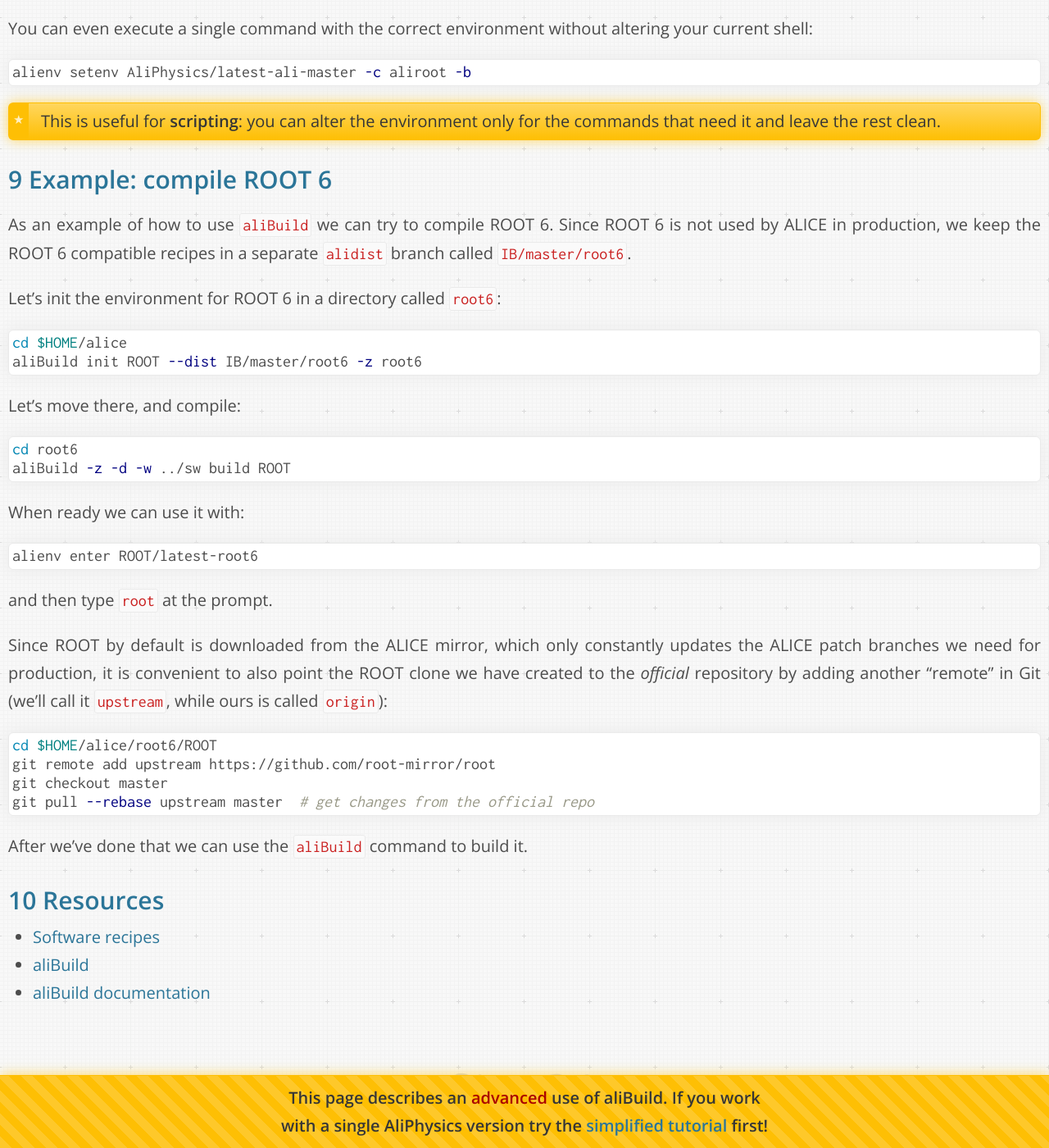
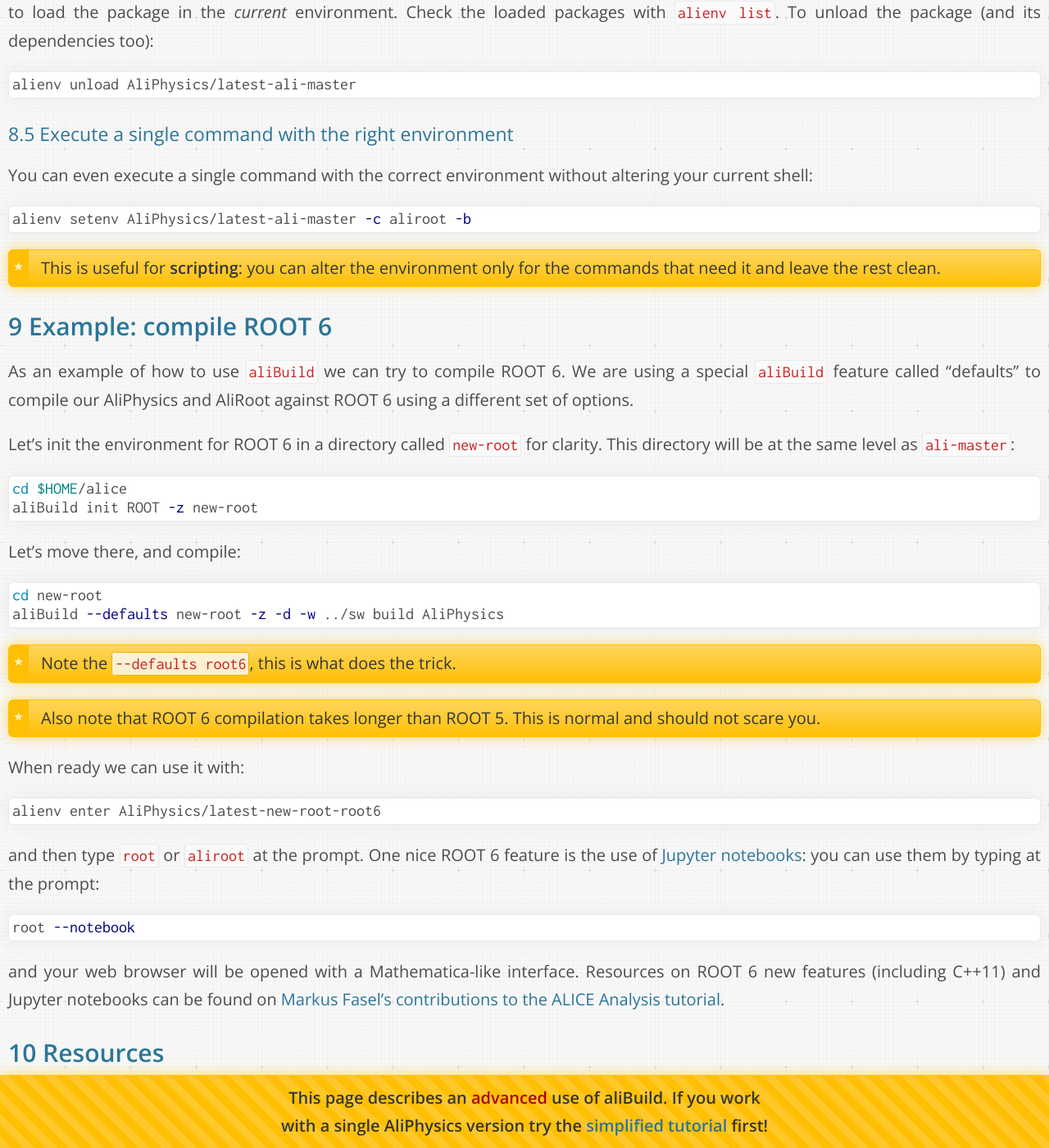
Before and after one commit to dberzano/dberzano.github.io, a Jekyll site: the page built from alice/alibuild/index.md, in a window 1280 px wide and 1400 px high, scrolled down 18539 px. Shown: the whole window at 82% size. Built offline with Jekyll 4.4.1, drawn with Linux system fonts in a browser that asks for light colours; some of the changed text lies outside the part shown.

Commit message:
Update aliBuild tutorial to ROOT 6 and 1.4 (#12)

````diff
--- a/alice/alibuild/index.md
+++ b/alice/alibuild/index.md
@@ -88,8 +88,15 @@
 aliBuild init AliRoot,AliPhysics -z ali-master
 cd ali-master
 aliBuild -z -w ../sw -d build AliPhysics
-alienv enter AliPhysics/latest-ali-master
+alienv enter AliPhysics/latest-ali-master-release
 ```
+
+Note that there will always be an `AliPhysics/latest-ali-master-release`
+corresponding to your just compiled AliPhysics version with the correct
+dependencies:
+
+* `ali-master` it's the arbitrary name you have provided with `-z` to `aliBuild`
+* `release` means you are using no special compilation flag (see later on)
 
 These lines should be sufficient to download all the software from scratch,
 build it for your system and enter an environment for using it.
@@ -829,47 +837,47 @@
 Example: compile ROOT 6
 -----------------------
 
-As an example of how to use `aliBuild` we can try to compile ROOT 6. Since
-ROOT 6 is not used by ALICE in production, we keep the ROOT 6 compatible recipes
-in a separate `alidist` branch called `IB/master/root6`.
+As an example of how to use `aliBuild` we can try to compile ROOT 6. We are
+using a special `aliBuild` feature called "defaults" to compile our AliPhysics
+and AliRoot against ROOT 6 using a different set of options.
 
-Let's init the environment for ROOT 6 in a directory called `root6`:
+Let's init the environment for ROOT 6 in a directory called `new-root` for
+clarity. This directory will be at the same level as `ali-master`:
 
 ```bash
 cd $HOME/alice
-aliBuild init ROOT --dist IB/master/root6 -z root6
+aliBuild init ROOT -z new-root
 ```
 
 Let's move there, and compile:
 
 ```bash
-cd root6
-aliBuild -z -d -w ../sw build ROOT
+cd new-root
+aliBuild --defaults new-root -z -d -w ../sw build AliPhysics
 ```
+
+> Note the `--defaults root6`, this is what does the trick.
+
+> Also note that ROOT 6 compilation takes longer than ROOT 5. This is normal
+> and should not scare you.
 
 When ready we can use it with:
 
 ```bash
-alienv enter ROOT/latest-root6
+alienv enter AliPhysics/latest-new-root-root6
 ```
 
-and then type `root` at the prompt.
-
-Since ROOT by default is downloaded from the ALICE mirror, which only constantly
-updates the ALICE patch branches we need for production, it is convenient to
-also point the ROOT clone we have created to the *official* repository by adding
-another "remote" in Git (we'll call it `upstream`, while ours is called
-`origin`):
+and then type `root` or `aliroot` at the prompt. One nice ROOT 6 feature is the
+use of [Jupyter notebooks](https://root.cern.ch/notebooks/HowTos/HowTo_ROOT-Notebooks.html):
+you can use them by typing at the prompt:
 
 ```bash
-cd $HOME/alice/root6/ROOT
-git remote add upstream https://github.com/root-mirror/root
-git checkout master
-git pull --rebase upstream master  # get changes from the official repo
+root --notebook
 ```
 
-After we've done that we can use the `aliBuild` command to build it.
-
+and your web browser will be opened with a Mathematica-like interface. Resources
+on ROOT 6 new features (including C++11) and Jupyter notebooks can be found on
+[Markus Fasel's contributions to the ALICE Analysis tutorial](https://indico.cern.ch/event/514239/).
 
 Resources
 ---------
````
Also changed, not shown: other parts of alice/alibuild/index.md (+2 -1 lines).
